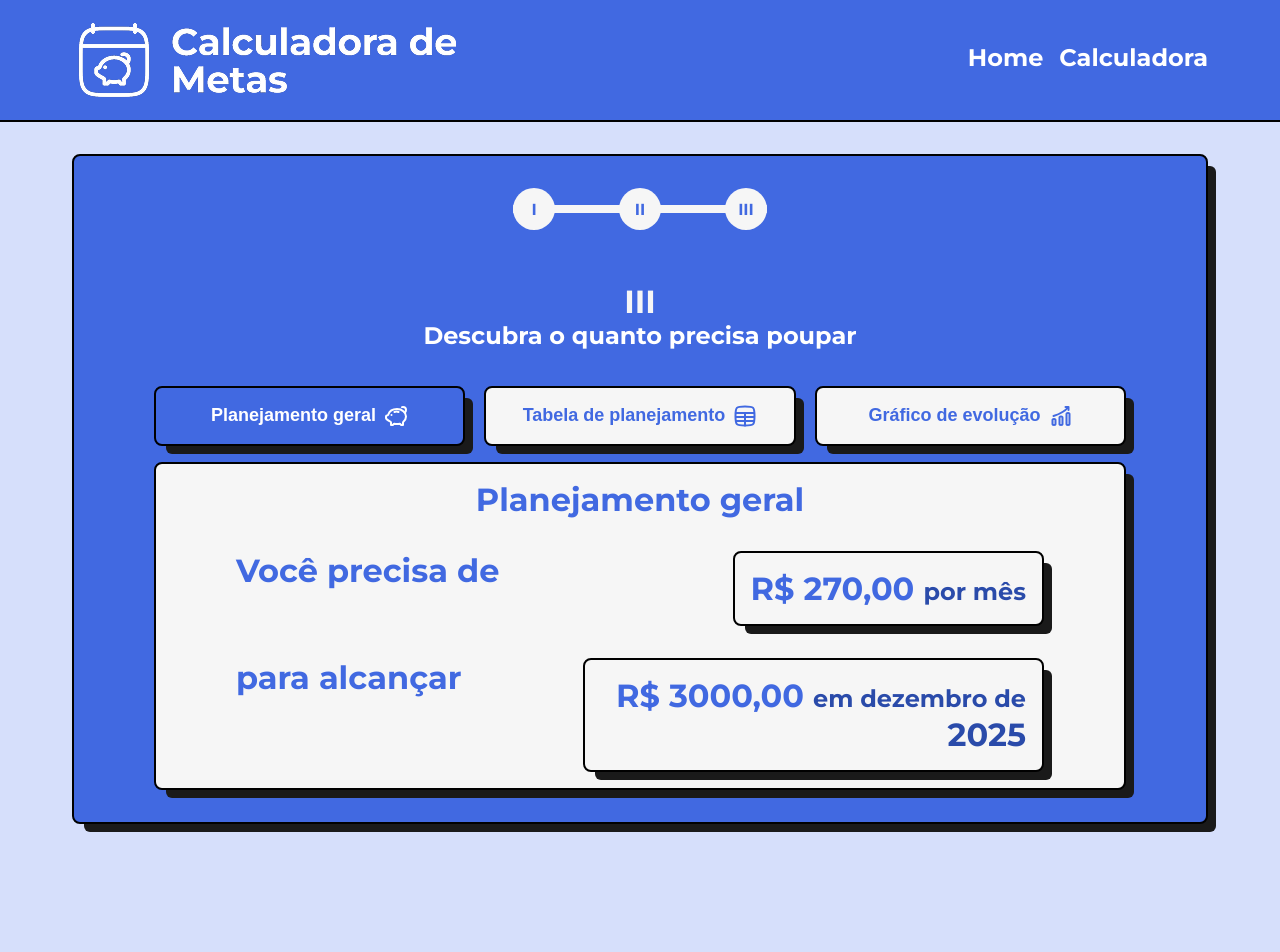
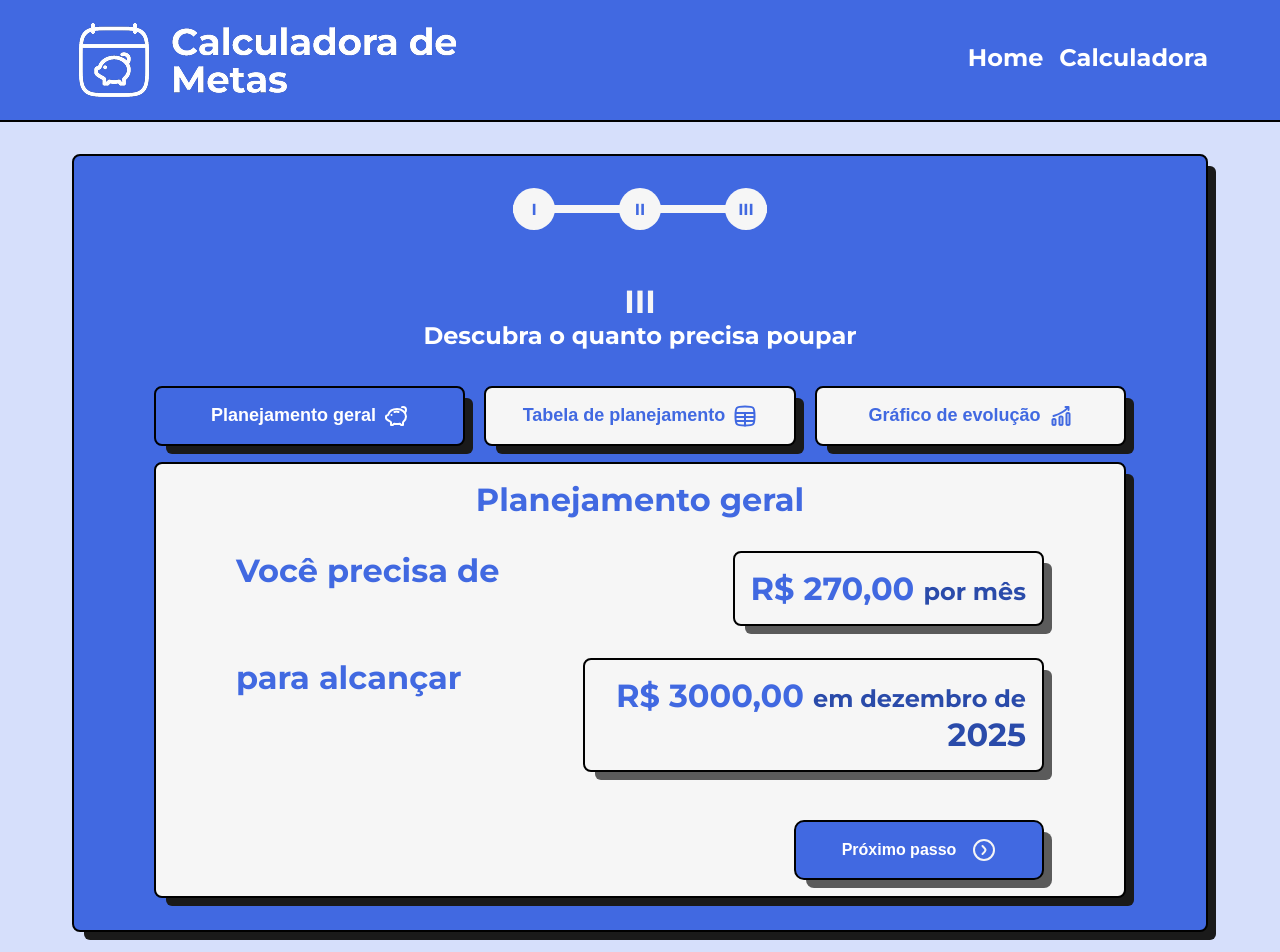
Before and after one commit to BernardoS/calculadora-metas, a React (Vite) app: page /calculadora-metas/resultados in a window 1280 px wide. Shown: the top 952 px of the page. Built offline with nearby package versions, Linux system fonts and the light colour scheme.

Commit message:
Ajustes da pagina de planejamento genérico

```diff
--- a/src/components/GenericPlan/index.tsx
+++ b/src/components/GenericPlan/index.tsx
@@ -1,5 +1,5 @@
 import { useState } from "react";
-import { GenericPlanContainer, GenericPlanSection, GenericPlanSectionLabel, GenericPlanSectionValue, GenericPlanTitle } from "./style";
+import { GenericPlanContainer, GenericPlanSection, GenericPlanSectionLabel, GenericPlanSectionValue, GenericPlanTitle } from "./styles";
 
 
 const GenericPlan = () => {
--- a/src/components/GenericPlan/style.tsx
+++ b/src/components/GenericPlan/styles.tsx
@@ -35,9 +35,9 @@ export const GenericPlanSectionValue = styled.div`
     padding: 16px;
     border: 2px solid var(--border-default);
     box-sizing: border-box;
-    box-shadow: 10px 10px 0px -2px rgba(26,26,26,1);
-    -webkit-box-shadow: 10px 10px 0px -2px rgba(26,26,26,1);
-    -moz-box-shadow: 10px 10px 0px -2px rgba(26,26,26,1);
+    box-shadow: 10px 10px 0px -2px rgba(26,26,26,0.7);
+    -webkit-box-shadow: 10px 10px 0px -2px rgba(26,26,26,0.7);
+    -moz-box-shadow: 10px 10px 0px -2px rgba(26,26,26,0.7);
     text-align: right;
     font-size: 32px;
     color: var(--main-color);
--- a/src/pages/GoalPlan/index.tsx
+++ b/src/pages/GoalPlan/index.tsx
@@ -7,6 +7,8 @@ import TableWhite from "../../assets/icons/table-white.svg";
 import TableBlue from "../../assets/icons/table-blue.svg";
 import ChartWhite from "../../assets/icons/chart-white.svg";
 import ChartBlue from "../../assets/icons/chart-blue.svg";
+import RightIcon from "../../assets/icons/right.svg";
+import LeftIcon from "../../assets/icons/left-blue.svg";
 import {
     GoalPlanActions,
     GoalPlanButton,
@@ -14,7 +16,8 @@ import {
     GoalPlanContent,
     GoalPlanTitle,
     PlanBox,
-    PlanBoxContent
+    PlanBoxContent,
+    StepButton
 } from "./style";
 import { useState } from "react";
 import GenericPlan from "../../components/GenericPlan";
@@ -50,10 +53,17 @@ const GoalPlan = () => {
                             </GoalPlanButton>
                         </GoalPlanActions>
                         <PlanBoxContent>
-                            {selectedTab === "generic-plan" && (<GenericPlan />)}
+                            {selectedTab === "generic-plan" && (<>
+                                <GenericPlan />
+                                <StepButton type="button" onClick={() => setSelectedTab("table-plan")}>
+                                    Próximo passo <img src={RightIcon} alt="ícone de próximo passo" />
+                                </StepButton>
+                            </>)}
                             {selectedTab === "table-plan" && (<h1>Table Plan</h1>)}
                             {selectedTab === "chart-plan" && (<h1>Chart Plan</h1>)}
+
                         </PlanBoxContent>
+
                     </PlanBox>
                 </GoalPlanContent>
             </GoalPlanContainer>
--- a/src/pages/GoalPlan/style.tsx
+++ b/src/pages/GoalPlan/style.tsx
@@ -96,3 +96,43 @@ export const PlanBoxContent = styled.div`
     -webkit-box-shadow: 10px 10px 0px -2px rgba(26,26,26,1);
     -moz-box-shadow: 10px 10px 0px -2px rgba(26,26,26,1);
 `;
+
+export const StepButton = styled.button`
+    margin-top: 32px;
+    margin-right: 64px;
+    padding: 16px 32px;
+    background-color: var(--main-color);
+    display: flex;
+    flex-direction: row;
+    align-items: center;
+    align-self: end;
+    justify-content: center;
+    gap:16px;
+    border-radius: 10px;
+    border:2px solid var(--border-default);
+    color: var(--txt-light);
+    text-decoration: none;
+    font-weight: bold;
+    font-size: 16px;
+    box-shadow: 10px 10px 0px -2px rgba(26,26,26,0.7);
+    -webkit-box-shadow: 10px 10px 0px -2px rgba(26,26,26,0.7);
+    -moz-box-shadow: 10px 10px 0px -2px rgba(26,26,26,0.7);
+    transition: 0.2s;
+    cursor: pointer;
+    width: 70%;
+    max-width: 250px;
+
+    img{
+        width: 24px;
+        height: 24px;
+    }
+
+    &:hover{
+        scale: 1.05;
+    }
+
+    &:active{
+        scale: 0.9;
+    }
+
+`;
```
Also changed, not shown: src/components/TablePlan/index.tsx (added), src/components/TablePlan/styles.tsx (added).
